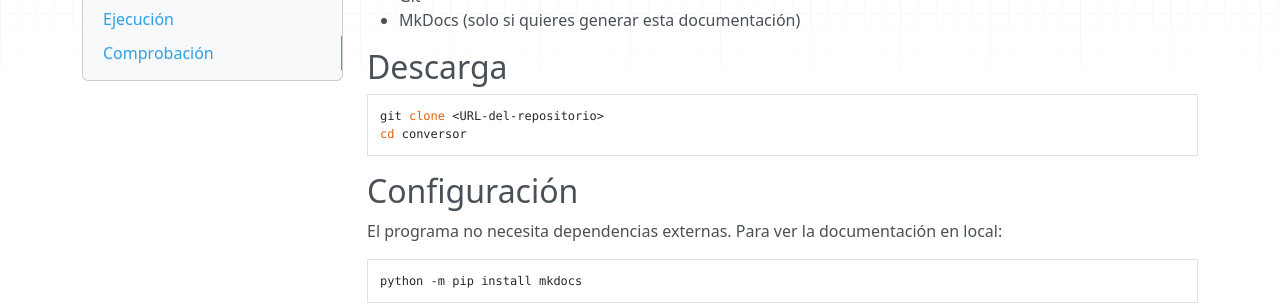
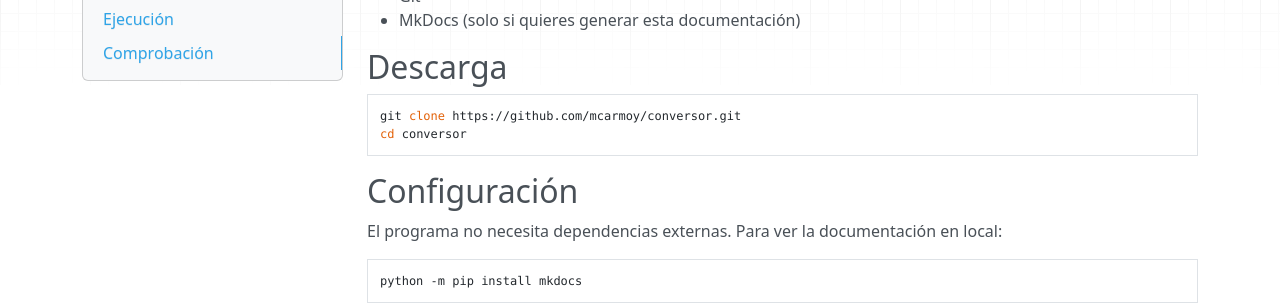
Before and after one commit to mcarmoy/conversor, an MkDocs documentation site: the page built from docs/instalacion.md, in a window 1280 px wide and 1019 px high. Shown: the part 221-526 px from the top of the window. Built offline with MkDocs 1.6.1, drawn with Linux system fonts in a browser that asks for light colours; nearby versions of some CDN libraries; some of the changed lines change nothing that is shown.

Commit message:
docs: añade la URL real del repositorio en la instalación

`````diff
--- a/docs/instalacion.md
+++ b/docs/instalacion.md
@@ -9,7 +9,7 @@
 ## Descarga
 
 ````bash
-git clone <URL-del-repositorio>
+git clone https://github.com/mcarmoy/conversor.git
 cd conversor
 ````
 
`````
